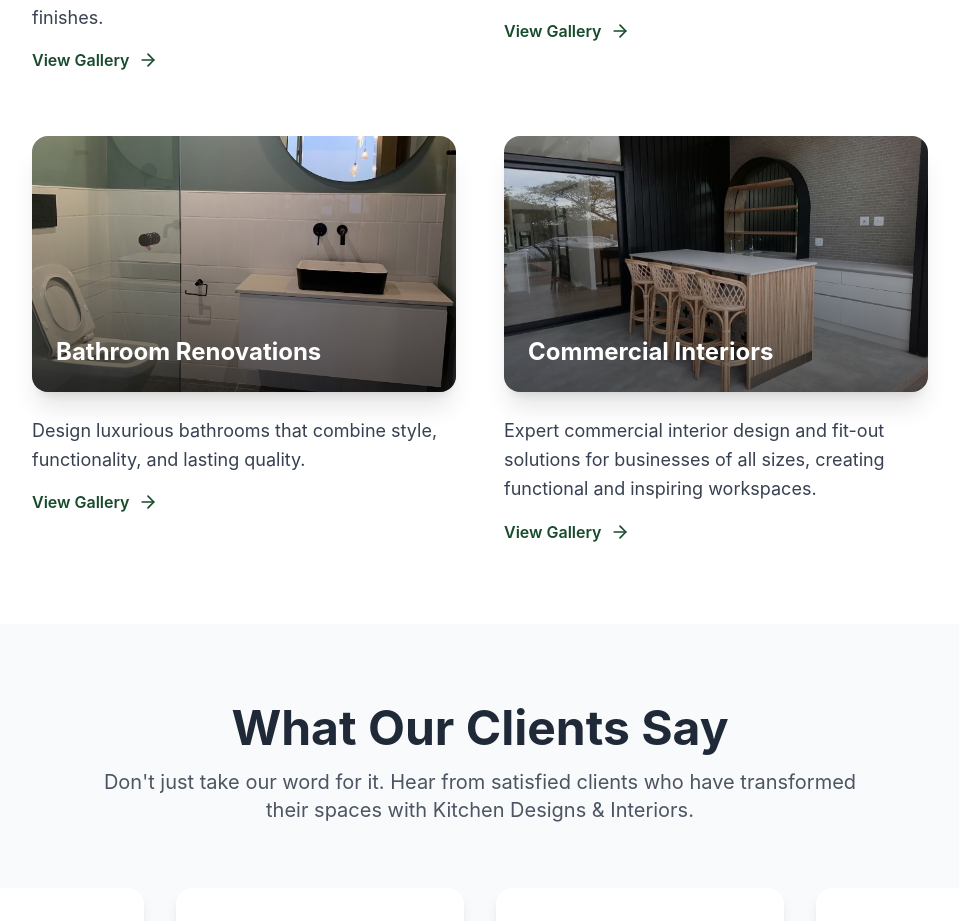
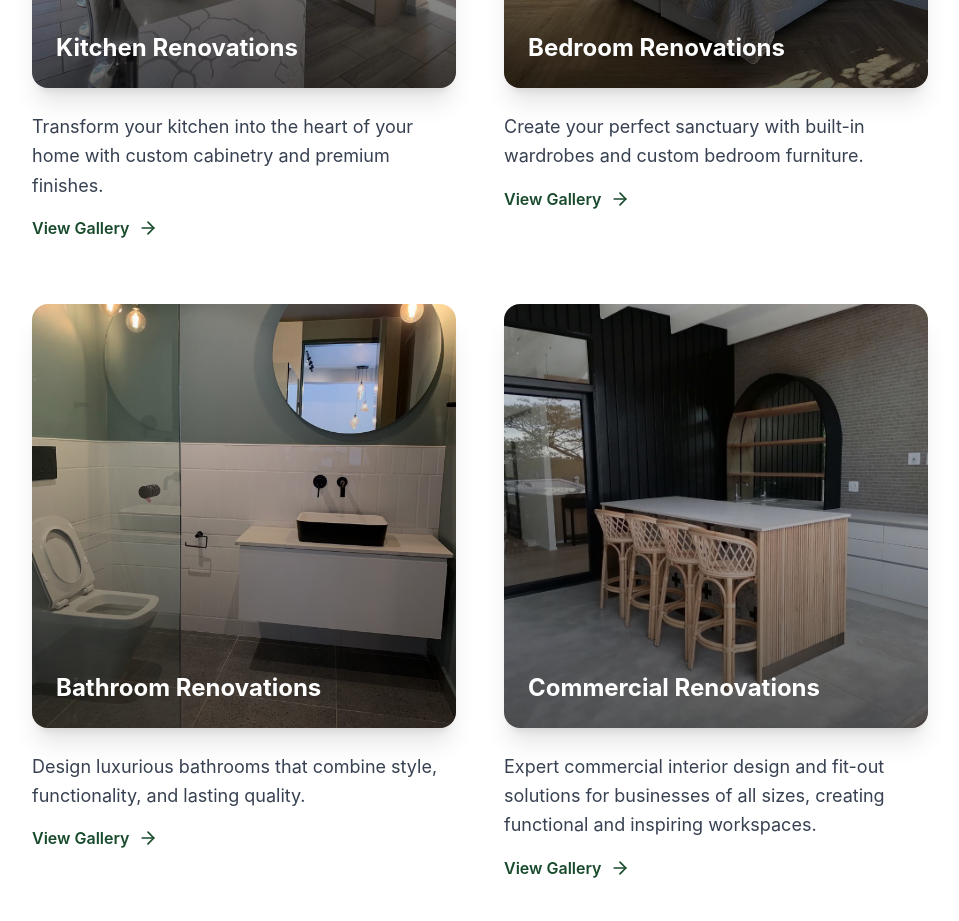
Before and after one commit to cloudmzansi/Kitchen-Designs-Interiors, a React (Vite) app: page / in a window 1280 px wide. Shown: the part 3000-3921 px from the top of the page, without its empty margins (160-1119 px from the left). Built offline with nearby package versions, Linux system fonts and the light colour scheme.

Commit message:
Make specialties images clickable and link to specialty pages on home page

```diff
--- a/src/pages/Home.tsx
+++ b/src/pages/Home.tsx
@@ -78,7 +78,7 @@ const Home = () => {
       link: "/kitchens"
     },
     {
-      title: "Bedroom Solutions",
+      title: "Bedroom Renovations",
       description: "Create your perfect sanctuary with built-in wardrobes and custom bedroom furniture.",
       image: serviceBedroom,
       link: "/bedrooms"
@@ -90,7 +90,7 @@ const Home = () => {
       link: "/bathrooms"
     },
     {
-      title: "Commercial Interiors",
+      title: "Commercial Renovations",
       description: "Expert commercial interior design and fit-out solutions for businesses of all sizes, creating functional and inspiring workspaces.",
       image: serviceCommercial,
       link: "/commercial"
@@ -314,13 +314,13 @@ const Home = () => {
               <div className="grid grid-cols-1 gap-x-12 gap-y-16">
                 {services.slice(specialtyIndex, specialtyIndex + 1).map((service, index) => (
                   <div key={index} className="group text-left">
-                    <div className="relative mb-6 overflow-hidden rounded-2xl shadow-xl">
-                      <img src={service.image} alt={service.title} className="w-full h-64 object-cover transition-transform duration-300 group-hover:scale-105 max-w-full" />
+                    <Link to={service.link} className="block relative mb-6 overflow-hidden rounded-2xl shadow-xl focus:outline-none focus:ring-2 focus:ring-forest-700">
+                      <img src={service.image} alt={service.title} className="w-full aspect-[1/1] object-cover transition-transform duration-300 group-hover:scale-105 max-w-full" />
                       <div className="absolute inset-0 bg-gradient-to-t from-black/60 to-transparent"></div>
                       <div className="absolute bottom-0 left-0 p-6">
                         <h3 className="text-2xl font-bold text-white">{service.title}</h3>
                       </div>
-                    </div>
+                    </Link>
                     <p className="text-gray-700 mb-4 text-lg leading-relaxed">{service.description}</p>
                     <Link to={service.link} className="font-semibold text-forest-700 hover:text-forest-800 flex items-center group-hover:text-forest-800 transition-colors">
                       View Gallery
@@ -337,13 +337,13 @@ const Home = () => {
             <div className="grid grid-cols-1 md:grid-cols-2 gap-x-12 gap-y-16">
               {services.map((service, index) => (
                 <div key={index} className="group text-left">
-                  <div className="relative mb-6 overflow-hidden rounded-2xl shadow-xl">
-                    <img src={service.image} alt={service.title} className="w-full h-64 object-cover transition-transform duration-300 group-hover:scale-105 max-w-full" />
+                  <Link to={service.link} className="block relative mb-6 overflow-hidden rounded-2xl shadow-xl focus:outline-none focus:ring-2 focus:ring-forest-700">
+                    <img src={service.image} alt={service.title} className="w-full aspect-[1/1] object-cover transition-transform duration-300 group-hover:scale-105 max-w-full" />
                     <div className="absolute inset-0 bg-gradient-to-t from-black/60 to-transparent"></div>
                     <div className="absolute bottom-0 left-0 p-6">
                       <h3 className="text-2xl font-bold text-white">{service.title}</h3>
                     </div>
-                  </div>
+                  </Link>
                   <p className="text-gray-700 mb-4 text-lg leading-relaxed">{service.description}</p>
                   <Link to={service.link} className="font-semibold text-forest-700 hover:text-forest-800 flex items-center group-hover:text-forest-800 transition-colors">
                     View Gallery
@@ -542,9 +542,9 @@ const Home = () => {
                     >
                       <option value="">Select a project type</option>
                       <option value="kitchen">Kitchen Renovations</option>
-                      <option value="bedroom">Bedroom Solutions</option>
+                      <option value="bedroom">Bedroom Renovations</option>
                       <option value="bathroom">Bathroom Renovations</option>
-                      <option value="commercial">Commercial Interiors</option>
+                      <option value="commercial">Commercial Renovations</option>
                       <option value="other">Other</option>
                     </select>
                   </div>
```
